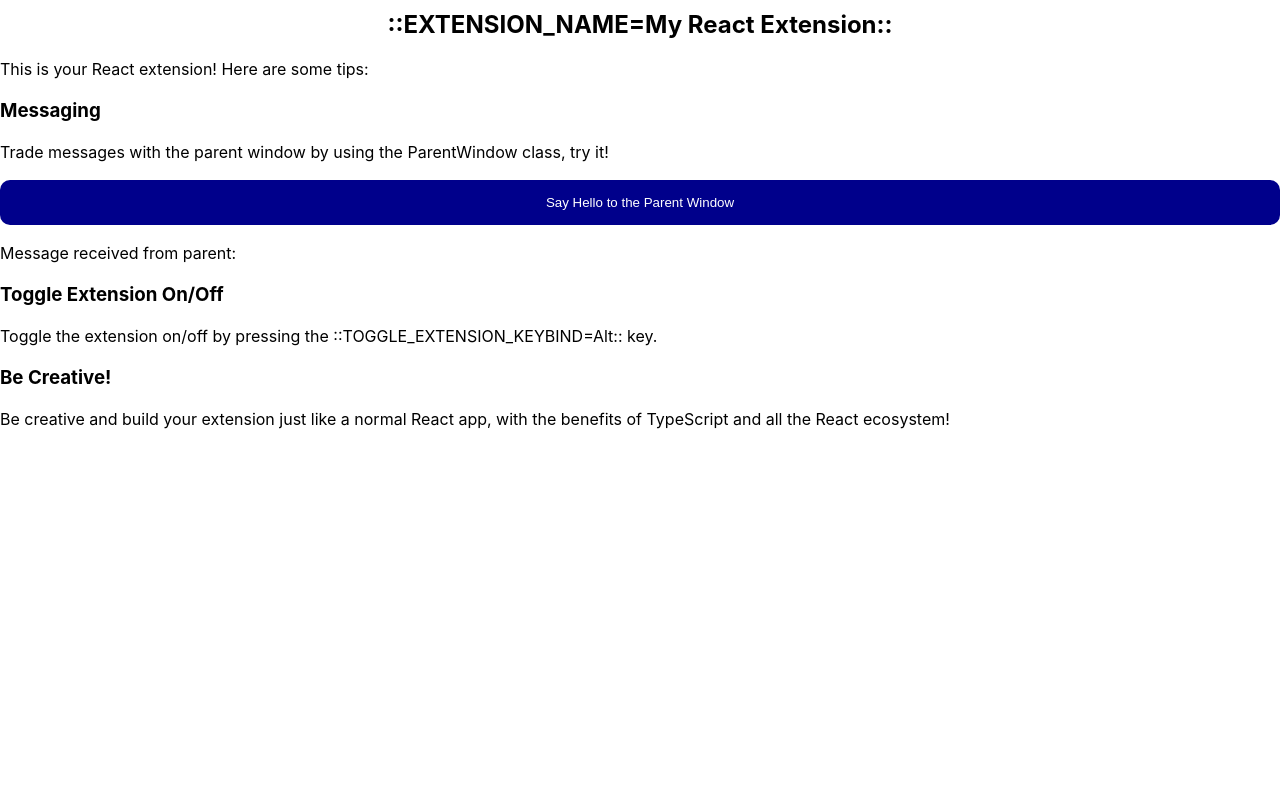
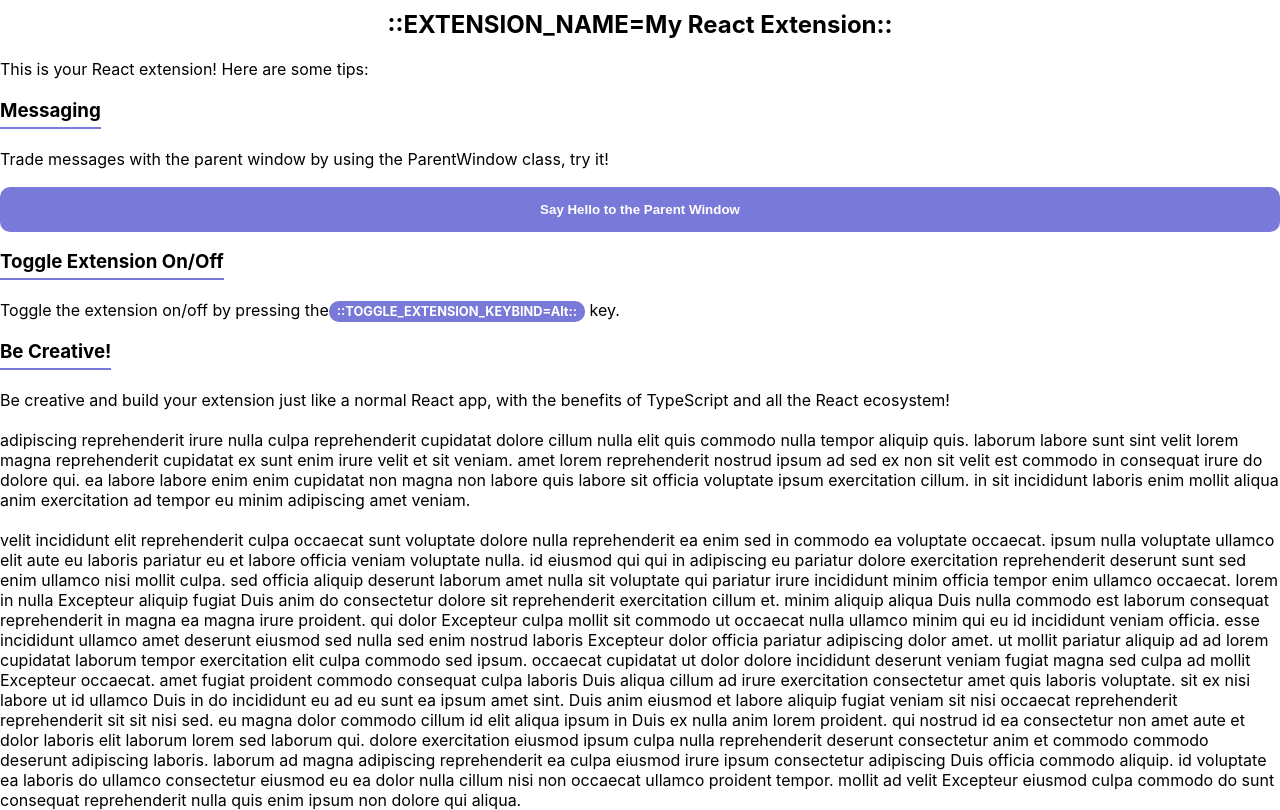
Before and after one commit to ArthurSudbrackIbarra/React-Chrome-Extension-Quickstart, a React (Create React App) app in the folder src/template-files/: page / in a window 1280 px wide. Built offline with nearby package versions, Linux system fonts and the light colour scheme.

Commit message:
Still need to fix scroll iframe problem.

```diff
--- a/src/template-files/package.json
+++ b/src/template-files/package.json
@@ -1,6 +1,6 @@
 {
   "name": "aaaaaaaaa",
-  "author": "::AUTHOR_NAME::",
+  "author": "::AUTHOR_NAME=None::",
   "version": "0.1.0",
   "dependencies": {
     "@craco/craco": "7.0.0",
--- a/src/template-files/src/components/App/App.css
+++ b/src/template-files/src/components/App/App.css
@@ -1,13 +1,24 @@
+:root {
+  --primary-color: #7979d9;
+  --primary-color-darker: #6a6ac2;
+}
+
 div.App {
   width: 100%;
   height: 100%;
   background-color: white;
   display: flex;
   flex-direction: column;
+  justify-content: space-evenly;
 }
 
 .App .title {
-  align-self: center;
+  text-align: center;
+}
+.App .topic {
+  border-bottom: 2px solid var(--primary-color);
+  width: fit-content;
+  padding-bottom: 5px;
 }
 
 .App h2,
@@ -16,15 +27,25 @@
   margin: 10px 0;
 }
 
+.App .key {
+  font-weight: bold;
+  color: white;
+  background: var(--primary-color);
+  padding: 3px 8px;
+  border-radius: 10px;
+  font-size: 0.8em;
+}
+
 .App button {
   padding: 15px;
   outline: none;
   border: none;
   border-radius: 10px;
-  background-color: #00008b;
+  font-weight: bold;
+  background-color: var(--primary-color);
   color: white;
   cursor: pointer;
 }
 .App button:hover {
-  background-color: #020273;
+  background-color: var(--primary-color-darker);
 }
--- a/src/template-files/src/components/App/App.tsx
+++ b/src/template-files/src/components/App/App.tsx
@@ -28,12 +28,12 @@
           break;
       }
     });
-  }, []);
+  });
   return (
     <div className="App">
       <h2 className="title">::EXTENSION_NAME=My React Extension::</h2>
       <p>This is your React extension! Here are some tips:</p>
-      <h3>Messaging</h3>
+      <h3 className="topic">Messaging</h3>
       <p>
         Trade messages with the parent window by using the ParentWindow class,
         try it!
@@ -51,17 +51,24 @@
       >
         Say Hello to the Parent Window
       </button>
-      <p>Message received from parent: {message}</p>
-      <h3>Toggle Extension On/Off</h3>
+      {message && (
+        <p>Received a message from the parent window: <strong>{message}</strong></p>
+      )}
+      <h3 className="topic">Toggle Extension On/Off</h3>
       <p>
         Toggle the extension on/off by pressing the
-        ::TOGGLE_EXTENSION_KEYBIND=Alt:: key.
+        <span className="key">::TOGGLE_EXTENSION_KEYBIND=Alt::</span> key.
       </p>
-      <h3>Be Creative!</h3>
+      <h3 className="topic">Be Creative!</h3>
       <p>
         Be creative and build your extension just like a normal React app, with
         the benefits of TypeScript and all the React ecosystem!
       </p>
+
+      <p>adipiscing reprehenderit irure nulla culpa reprehenderit cupidatat dolore cillum nulla elit quis commodo nulla tempor aliquip quis. laborum labore sunt sint velit lorem magna reprehenderit cupidatat ex sunt enim irure velit et sit veniam. amet lorem reprehenderit nostrud ipsum ad sed ex non sit velit est commodo in consequat irure do dolore qui. ea labore labore enim enim cupidatat non magna non labore quis labore sit officia voluptate ipsum exercitation cillum. in sit incididunt laboris enim mollit aliqua anim exercitation ad tempor eu minim adipiscing amet veniam.</p>
+      <p>velit incididunt elit reprehenderit culpa occaecat sunt voluptate dolore nulla reprehenderit ea enim sed in commodo ea voluptate occaecat. ipsum nulla voluptate ullamco elit aute eu laboris pariatur eu et labore officia veniam voluptate nulla. id eiusmod qui qui in adipiscing eu pariatur dolore exercitation reprehenderit deserunt sunt sed enim ullamco nisi mollit culpa. sed officia aliquip deserunt laborum amet nulla sit voluptate qui pariatur irure incididunt minim officia tempor enim ullamco occaecat. lorem in nulla Excepteur aliquip fugiat Duis anim do consectetur dolore sit reprehenderit exercitation cillum et. minim aliquip aliqua Duis nulla commodo est laborum consequat reprehenderit in magna ea magna irure proident.
+        qui dolor Excepteur culpa mollit sit commodo ut occaecat nulla ullamco minim qui eu id incididunt veniam officia. esse incididunt ullamco amet deserunt eiusmod sed nulla sed enim nostrud laboris Excepteur dolor officia pariatur adipiscing dolor amet. ut mollit pariatur aliquip ad ad lorem cupidatat laborum tempor exercitation elit culpa commodo sed ipsum. occaecat cupidatat ut dolor dolore incididunt deserunt veniam fugiat magna sed culpa ad mollit Excepteur occaecat. amet fugiat proident commodo consequat culpa laboris Duis aliqua cillum ad irure exercitation consectetur amet quis laboris voluptate. sit ex nisi labore ut id ullamco Duis in do incididunt eu ad eu sunt ea ipsum amet sint.
+        Duis anim eiusmod et labore aliquip fugiat veniam sit nisi occaecat reprehenderit reprehenderit sit sit nisi sed. eu magna dolor commodo cillum id elit aliqua ipsum in Duis ex nulla anim lorem proident. qui nostrud id ea consectetur non amet aute et dolor laboris elit laborum lorem sed laborum qui. dolore exercitation eiusmod ipsum culpa nulla reprehenderit deserunt consectetur anim et commodo commodo deserunt adipiscing laboris. laborum ad magna adipiscing reprehenderit ea culpa eiusmod irure ipsum consectetur adipiscing Duis officia commodo aliquip. id voluptate ea laboris do ullamco consectetur eiusmod eu ea dolor nulla cillum nisi non occaecat ullamco proident tempor. mollit ad velit Excepteur eiusmod culpa commodo do sunt consequat reprehenderit nulla quis enim ipsum non dolore qui aliqua.</p>
     </div>
   );
 }
--- a/src/template-files/src/scripts/content.ts
+++ b/src/template-files/src/scripts/content.ts
@@ -39,7 +39,6 @@
   */
   const iframe = document.createElement("iframe");
   iframe.setAttribute("id", "react-app-iframe");
-  iframe.setAttribute("scrolling", "no");
   iframe.setAttribute("src", chrome.runtime.getURL("index.html"));
   /*
     Injecting the custom CSS to the page.
@@ -68,7 +67,7 @@
   The event listener will only be added if the window is the top window.
 */
 if (window.self === window.top) {
-  const KEY_BIND = "::TOGGLE_EXTENSION_KEYBIND=Alt::".toLowerCase();
+  const KEY_BIND = "Control".toLowerCase();
   window.addEventListener("keyup", (event) => {
     if (event.key.toLowerCase() === KEY_BIND) {
       if (!injectedDiv) {
```
Also changed, not shown: src/template-files/public/index.css (+4 -5 lines), 2 other files (tests, documents, lock files or other folders).
